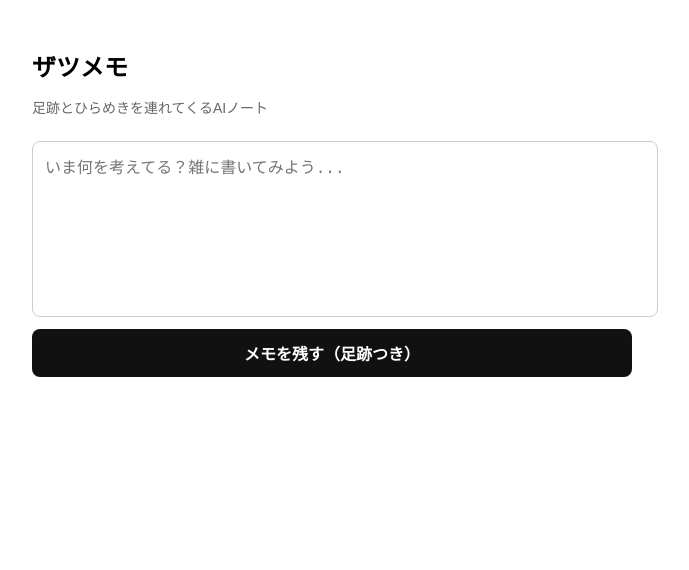
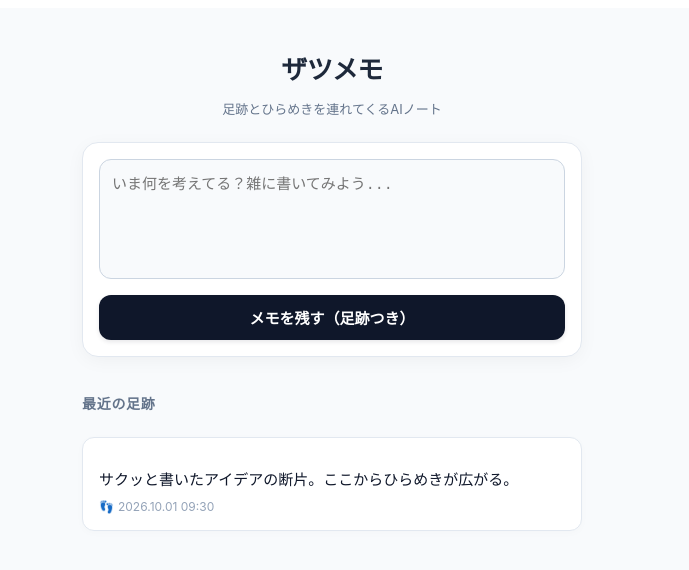
Before and after one commit to desrow9999-lang/zatsumemo-clean, a Next.js app: page / in a window 1280 px wide. Shown: the top 570 px of the page, without its empty margins (308-997 px from the left). Built offline with nearby package versions, Linux system fonts and the light colour scheme.

Commit message:
Refactor Home component with memo functionality

```diff
--- a/app/page.tsx
+++ b/app/page.tsx
@@ -1,41 +1,134 @@
+'use client';
+
+import { useState } from 'react';
+
+interface Memo {
+  id: string;
+  text: string;
+  timestamp: string;
+}
+
 export default function Home() {
+  const [content, setContent] = useState('');
+  const [memos, setMemos] = useState<Memo[]>([
+    {
+      id: '1',
+      text: 'サクッと書いたアイデアの断片。ここからひらめきが広がる。',
+      timestamp: '2026.10.01 09:30',
+    }
+  ]);
+
+  const handleSave = () => {
+    if (!content.trim()) return;
+    const now = new Date();
+    const timestamp = `${now.getFullYear()}.${String(now.getMonth() + 1).padStart(2, '0')}.${String(now.getDate().padStart(2, '0'))} ${String(now.getHours()).padStart(2, '0')}:${String(now.getMinutes()).padStart(2, '0')}`;
+
+    const newMemo: Memo = {
+      id: Date.now().toString(),
+      text: content,
+      timestamp,
+    };
+
+    setMemos([newMemo, ...memos]);
+    setContent('');
+  };
+
   return (
-    <main style={{ padding: '24px', fontFamily: 'sans-serif', maxWidth: '600px', margin: '0 auto' }}>
-      <h1 style={{ fontSize: '24px', fontWeight: 'bold', marginBottom: '8px' }}>
+    <main style={{
+      minHeight: '100vh',
+      backgroundColor: '#f8fafc',
+      color: '#0f172a',
+      fontFamily: '-apple-system, BlinkMacSystemFont, "Segoe UI", Roboto, sans-serif',
+      padding: '24px 16px',
+      display: 'flex',
+      flexDirection: 'column',
+      alignItems: 'center'
+    }}>
+      <div style={{ width: '100%', maxWidth: '500px' }}>
+
+        {/* ヘッダー */}
+        <header style={{ marginBottom: '24px', textAlign: 'center' }}>
+          <h1 style={{ fontSize: '26px', fontWeight: '800', letterSpacing: '-0.025em', marginBottom: '4px', color: '#1e293b' }}>
             ザツメモ
           </h1>
-      <p style={{ color: '#666', fontSize: '14px', marginBottom: '24px' }}>
+          <p style={{ fontSize: '13px', color: '#64748b' }}>
             足跡とひらめきを連れてくるAIノート
           </p>
+        </header>
 
-      <div style={{ display: 'flex', flexDirection: 'column', gap: '12px' }}>
+        {/* 入力エリア */}
+        <div style={{
+          backgroundColor: '#ffffff',
+          borderRadius: '16px',
+          padding: '16px',
+          boxShadow: '0 4px 20px -2px rgba(0, 0, 0, 0.05)',
+          border: '1px solid #e2e8f0',
+          marginBottom: '24px'
+        }}>
           <textarea
+            value={content}
+            onChange={(e) => setContent(e.target.value)}
             placeholder="いま何を考えてる？雑に書いてみよう..."
             style={{
               width: '100%',
-            height: '150px',
+              height: '120px',
               padding: '12px',
-            borderRadius: '8px',
-            border: '1px solid #ccc',
-            fontSize: '16px',
-            resize: 'none'
+              borderRadius: '12px',
+              border: '1px solid #cbd5e1',
+              fontSize: '15px',
+              outline: 'none',
+              resize: 'none',
+              backgroundColor: '#f8fafc',
+              color: '#1e293b',
+              boxSizing: 'border-box',
+              marginBottom: '12px'
             }}
           />
           <button
+            onClick={handleSave}
             style={{
-            backgroundColor: '#111',
-            color: '#fff',
+              width: '100%',
+              backgroundColor: '#0f172a',
+              color: '#ffffff',
               padding: '12px',
-            borderRadius: '8px',
+              borderRadius: '12px',
               border: 'none',
-            fontSize: '16px',
-            fontWeight: 'bold',
-            cursor: 'pointer'
+              fontSize: '15px',
+              fontWeight: '600',
+              cursor: 'pointer',
+              transition: 'background-color 0.2s',
+              boxShadow: '0 2px 4px rgba(15, 23, 42, 0.1)'
             }}
           >
             メモを残す（足跡つき）
           </button>
         </div>
+
+        {/* メモ一覧（タイムライン） */}
+        <div style={{ display: 'flex', flexDirection: 'column', gap: '12px' }}>
+          <h2 style={{ fontSize: '14px', fontWeight: '700', color: '#64748b', textTransform: 'uppercase', letterSpacing: '0.05em' }}>
+            最近の足跡
+          </h2>
+          {memos.map((memo) => (
+            <div key={memo.id} style={{
+              backgroundColor: '#ffffff',
+              borderRadius: '12px',
+              padding: '16px',
+              border: '1px solid #e2e8f0',
+              boxShadow: '0 2px 8px rgba(0, 0, 0, 0.02)'
+            }}>
+              <p style={{ fontSize: '15px', lineHeight: '1.5', marginBottom: '8px', whiteSpace: 'pre-wrap' }}>
+                {memo.text}
+              </p>
+              <div style={{ fontSize: '12px', color: '#94a3b8', display: 'flex', alignItems: 'center', gap: '4px' }}>
+                <span>👣</span>
+                <span>{memo.timestamp}</span>
+              </div>
+            </div>
+          ))}
+        </div>
+
+      </div>
     </main>
   );
 }
```
Lines whose indentation alone changed are shown as unchanged.
